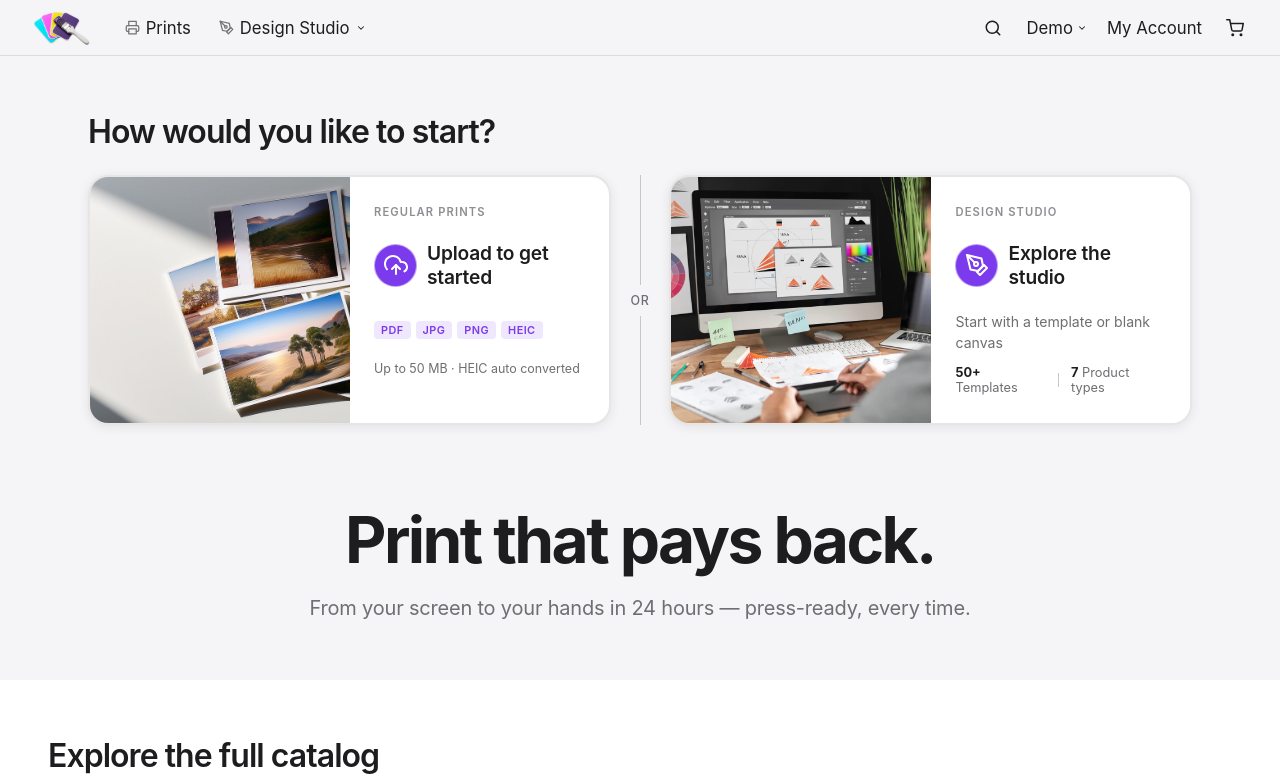
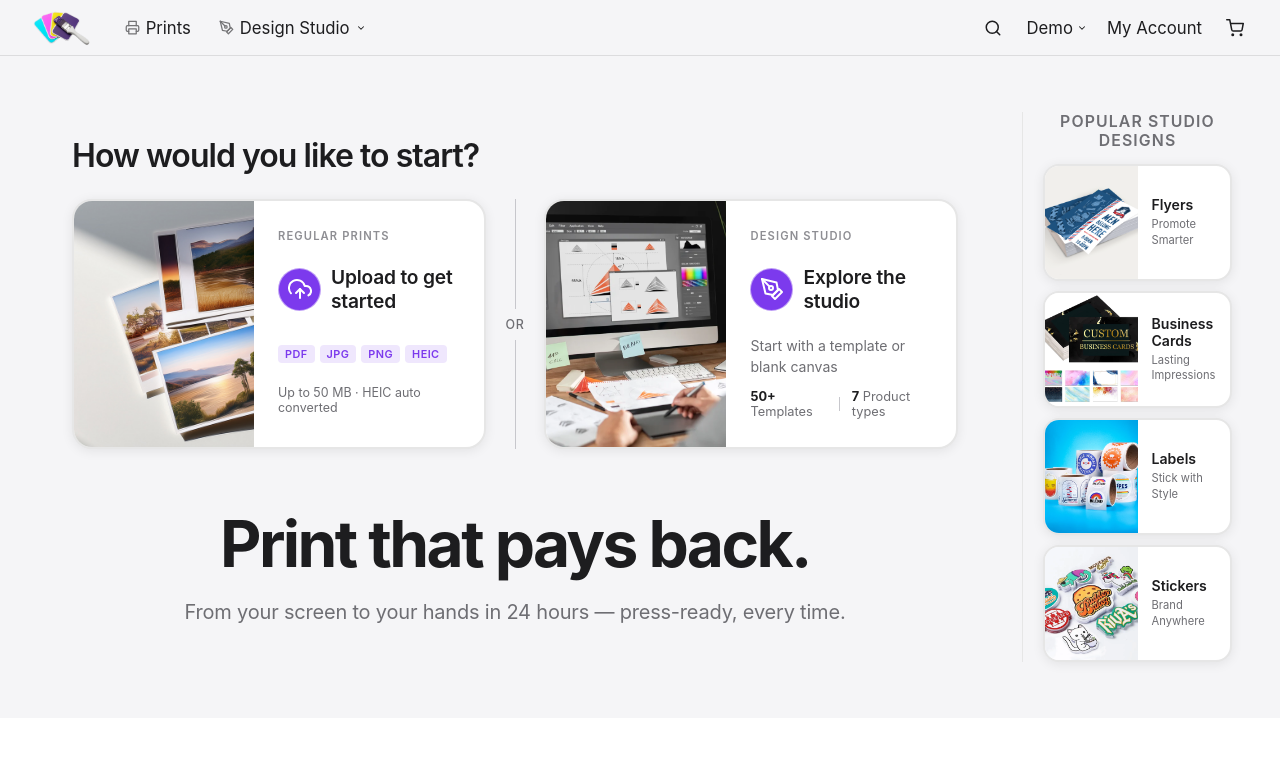
Before and after one commit to anglrBoy/printDirectMock1, an Angular app: page / in a window 1280 px wide. Shown: the top 778 px of the page. Built offline with nearby package versions, Linux system fonts and the light colour scheme.

Commit message:
Vertical tab
Added side vertical tab

```diff
--- a/src/app/main-page/main-page.css
+++ b/src/app/main-page/main-page.css
@@ -5,7 +5,7 @@
 /* ── Hero ── */
 .hero {
   text-align: center;
-  padding: 24px 48px 56px;
+  padding: 60px 0px 10px;
   max-width: 860px;
   margin: 0 auto;
 }
@@ -72,15 +72,106 @@
   text-transform: uppercase;
 }
 
+/* ── Section 1: Start Here layout ── */
+.section--start {
+  max-width: 100%;
+}
+
+.start-layout {
+  display: flex;
+  gap: 40px;
+  align-items: stretch;
+}
+
+.start-main {
+  flex: 1 1 0;
+  min-width: 0;
+  max-width: 1200px;
+  border-radius: 16px;
+  padding: 24px;
+}
+
+.popular-designs {
+  flex: 0 0 210px;
+  padding-left: 20px;
+  border-left: 1px solid var(--border-surface);
+  display: flex;
+  flex-direction: column;
+}
+
+.popular-designs-title {
+  font-size: 0.99rem;
+  font-weight: 600;
+  color: var(--text-secondary);
+  letter-spacing: 0.07em;
+  text-transform: uppercase;
+  margin-bottom: 14px;
+  text-align: center;
+}
+
+.popular-designs-list {
+  flex: 1;
+  display: grid;
+  grid-template-rows: repeat(4, 1fr);
+  gap: 10px;
+}
+
+.popular-design-item {
+  display: flex;
+  align-items: stretch;
+  gap: 0;
+  text-decoration: none;
+  background: var(--bg-surface);
+  border-radius: 16px;
+  overflow: hidden;
+  border: 2px solid var(--border-surface);
+  box-shadow: 0 2px 12px rgba(0, 0, 0, 0.08);
+  transition: transform 0.2s ease, box-shadow 0.2s ease, border-color 0.2s ease;
+}
+
+.popular-design-item:hover {
+  transform: translateY(-3px);
+  box-shadow: 0 8px 28px rgba(0, 0, 0, 0.18);
+  border-color: var(--accent);
+}
+
+.popular-design-img {
+  width: 50%;
+  flex-shrink: 0;
+  object-fit: cover;
+  display: block;
+  align-self: stretch;
+}
+
+.popular-design-body {
+  display: flex;
+  flex-direction: column;
+  justify-content: center;
+  gap: 4px;
+  padding: 0 14px;
+}
+
+.popular-design-name {
+  font-size: 0.88rem;
+  font-weight: 600;
+  color: var(--text-primary);
+}
+
+.popular-design-sub {
+  font-size: 0.70rem;
+  color: var(--text-on-surface-muted);
+  line-height: 1.4;
+}
+
 /* ── Section 1: Start Here cards ── */
 .card-row {
   display: flex;
   gap: 20px;
-  flex-wrap: wrap;
+  flex-wrap: nowrap;
 }
 
 .card {
-  flex: 1 1 460px;
+  flex: 1 1 0;
   display: flex;
   flex-direction: row;
   align-items: stretch;
@@ -102,7 +193,7 @@
 }
 
 .card-thumb {
-  width: 260px;
+  width: 180px;
   flex-shrink: 0;
   object-fit: cover;
   display: block;
--- a/src/app/main-page/main-page.html
+++ b/src/app/main-page/main-page.html
@@ -1,10 +1,14 @@
 <div class="page">
 
   <!-- Section 1: Start Here -->
-  <section class="section">
+  <section class="section section--start">
+    <div class="start-layout">
+
+      <div class="start-main">
         <div class="section-header">
           <h2 class="section-heading">How would you like to start?</h2>
         </div>
+
         <div class="card-row">
 
           <!-- Card 1: Regular Prints -->
@@ -60,12 +64,49 @@
           </a>
 
         </div>
-  </section>
 
-  <!-- Hero -->
-  <section class="hero">
+        <div class="hero">
           <p class="hero-tagline">Print that pays back.</p>
           <p class="hero-sub">From your screen to your hands in 24 hours — press-ready, every time.</p>
+        </div>
+      </div>
+
+      <!-- Popular Studio Designs sidebar -->
+      <aside class="popular-designs">
+        <h3 class="popular-designs-title">Popular Studio Designs</h3>
+        <div class="popular-designs-list">
+          <a class="popular-design-item" href="#">
+            <img class="popular-design-img" src="flyers_dontUse_demoOnly.jpg" alt="Flyers" />
+            <div class="popular-design-body">
+              <span class="popular-design-name">Flyers</span>
+              <span class="popular-design-sub">Promote Smarter</span>
+            </div>
+          </a>
+          <a class="popular-design-item" href="#">
+            <img class="popular-design-img" src="cards_dontUse_demoOnly.jpg" alt="Business Cards" />
+            <div class="popular-design-body">
+              <span class="popular-design-name">Business Cards</span>
+              <span class="popular-design-sub">Lasting Impressions</span>
+            </div>
+          </a>
+          <a class="popular-design-item" href="#">
+            <img class="popular-design-img" src="labels_dontUse_demoOnly.jpg" alt="Labels" />
+            <div class="popular-design-body">
+              <span class="popular-design-name">Labels</span>
+              <span class="popular-design-sub">Stick with Style</span>
+            </div>
+          </a>
+          <a class="popular-design-item" href="#">
+            <img class="popular-design-img" src="stickers_dontUse_demoOnly.jpg" alt="Stickers" />
+            <div class="popular-design-body">
+              <span class="popular-design-name">Stickers</span>
+              <span class="popular-design-sub">Brand Anywhere</span>
+            </div>
+          </a>
+        </div>
+      </aside>
+
+    </div>
   </section>
 
   <!-- Section 2: All Products -->
--- a/src/index.html
+++ b/src/index.html
@@ -5,7 +5,7 @@
   <title>PrintDirectOnline</title>
   <base href="/">
   <meta name="viewport" content="width=device-width, initial-scale=1">
-  <link rel="icon" type="image/x-icon" href="favicon.ico">
+  <link rel="icon" type="image/png" href="printDirectOnlineLogov3.png">
 </head>
 <body>
   <app-root></app-root>
```
Lines whose indentation alone changed are shown as unchanged.
